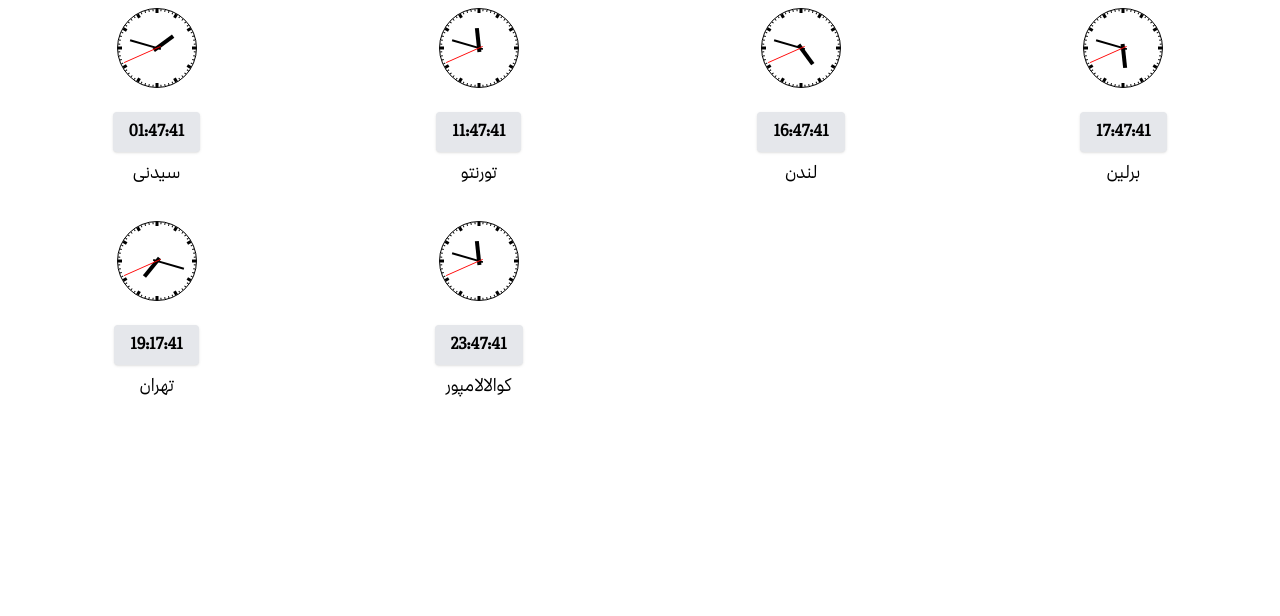
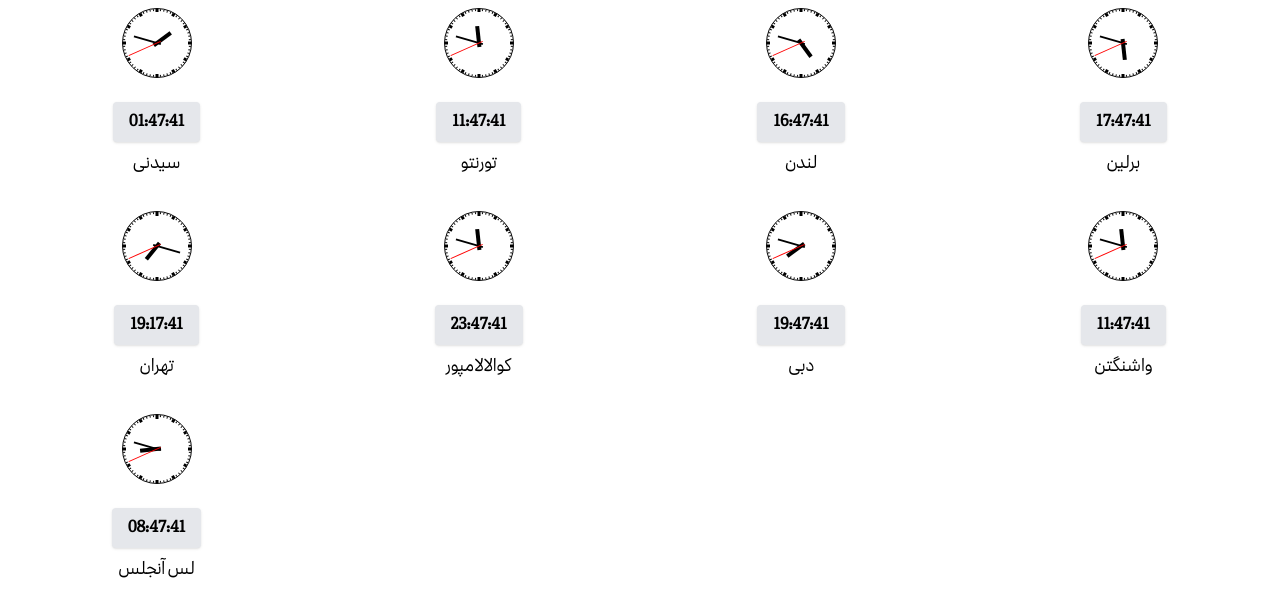
Before and after one commit to Farbod29/gahsanj, a Next.js app: page /ClocksPageMobile in a window 1280 px wide. Shown: the top 616 px of the page. Built offline with nearby package versions, Linux system fonts and the light colour scheme.

Commit message:
{ timeZone: "Asia/Dubai", cityFA: "دبی" },   { timeZone: "America/New_York", cityFA: "واشنگتن" }, // Washington D.C. is in the Eastern Time Zone   { timeZone: "America/Los_Angeles", cityFA: "لس آنجلس" },

```diff
--- a/src/app/ClocksPageMobile/page.tsx
+++ b/src/app/ClocksPageMobile/page.tsx
@@ -1,4 +1,4 @@
-// src/app/ClocksPage/ClocksPage.tsx
+// src/app/ClocksPage/ClocksPageMobile.tsx
 "use client";
 import dynamic from "next/dynamic";
 import React, { useState, useEffect } from "react";
@@ -17,9 +17,9 @@ const ClocksPage = () => {
     const determineClockSize = (): number => {
       const screenWidth = window.innerWidth;
       if (screenWidth <= 768) {
-        return 80; // Adjusted size for smaller screens
+        return 70; // Adjusted size for smaller screens
       }
-      return 80; // Default size for larger screens
+      return 70; // Default size for larger screens
     };
 
     const handleResize = () => {
@@ -38,6 +38,9 @@ const ClocksPage = () => {
     { timeZone: "Europe/Berlin", cityFA: "برلین" },
     { timeZone: "Asia/Tehran", cityFA: "تهران" },
     { timeZone: "Asia/Kuala_Lumpur", cityFA: "کوالالامپور" },
+    { timeZone: "Asia/Dubai", cityFA: "دبی" },
+    { timeZone: "America/New_York", cityFA: "واشنگتن" }, // Washington D.C. is in the Eastern Time Zone
+    { timeZone: "America/Los_Angeles", cityFA: "لس آنجلس" },
   ];
 
   return (
--- a/src/components/DigitalClocks/DigtalClocks.tsx
+++ b/src/components/DigitalClocks/DigtalClocks.tsx
@@ -1,7 +1,12 @@
 import React, { useState, useEffect } from "react";
 
-const DigitalClock = ({ timeZone }) => {
-  const [time, setTime] = useState("");
+// Define a type for the props expected by the DigitalClock component
+type DigitalClockProps = {
+  timeZone: string; // This sets the type for timeZone as string
+};
+
+const DigitalClock: React.FC<DigitalClockProps> = ({ timeZone }) => {
+  const [time, setTime] = useState<string>(""); // The type of state is also explicitly set as string
 
   useEffect(() => {
     const updateClock = () => {
@@ -13,6 +18,7 @@ const DigitalClock = ({ timeZone }) => {
     updateClock();
     const intervalId = setInterval(updateClock, 1000);
 
+    // Clear the interval when the component unmounts
     return () => clearInterval(intervalId);
   }, [timeZone]);
 
```
